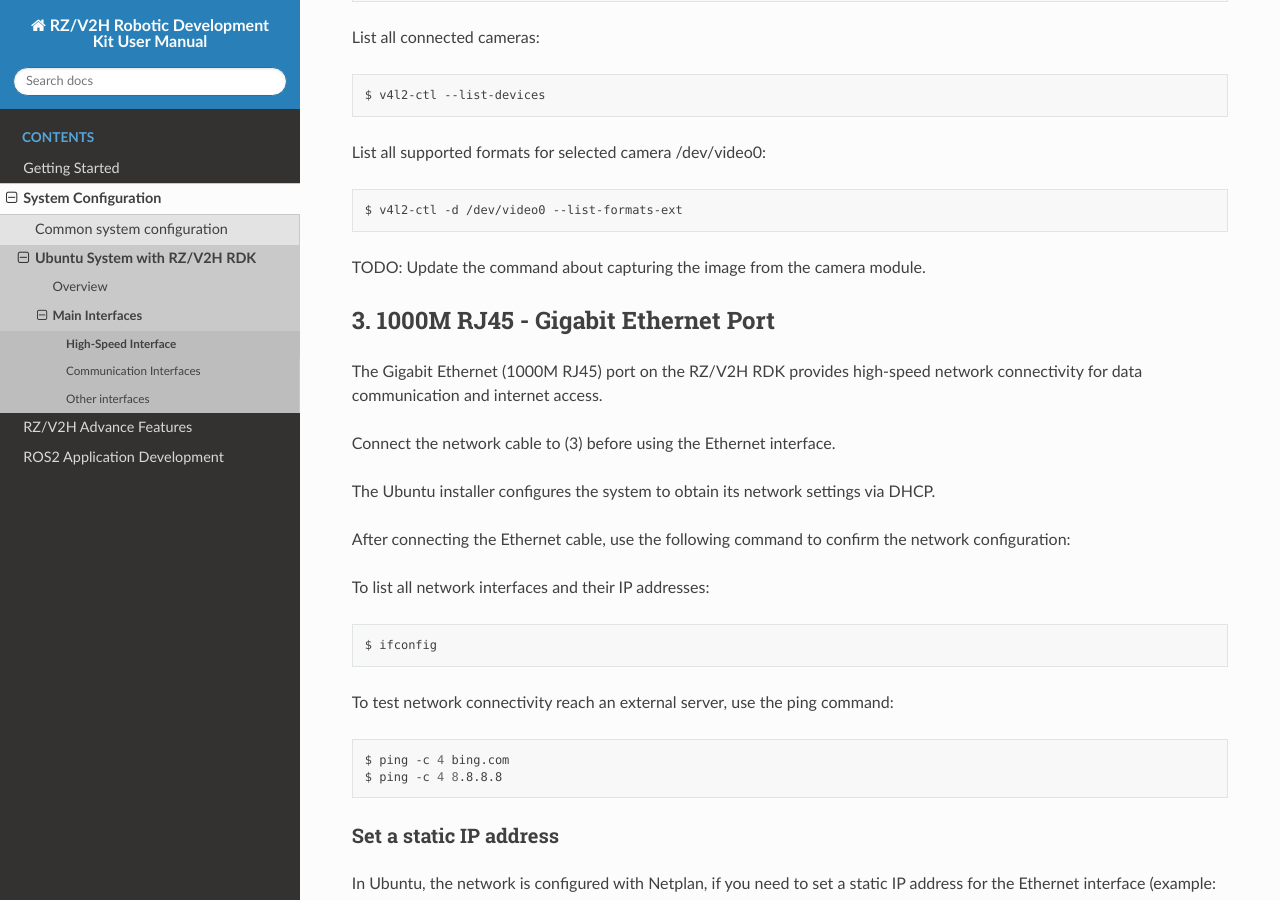
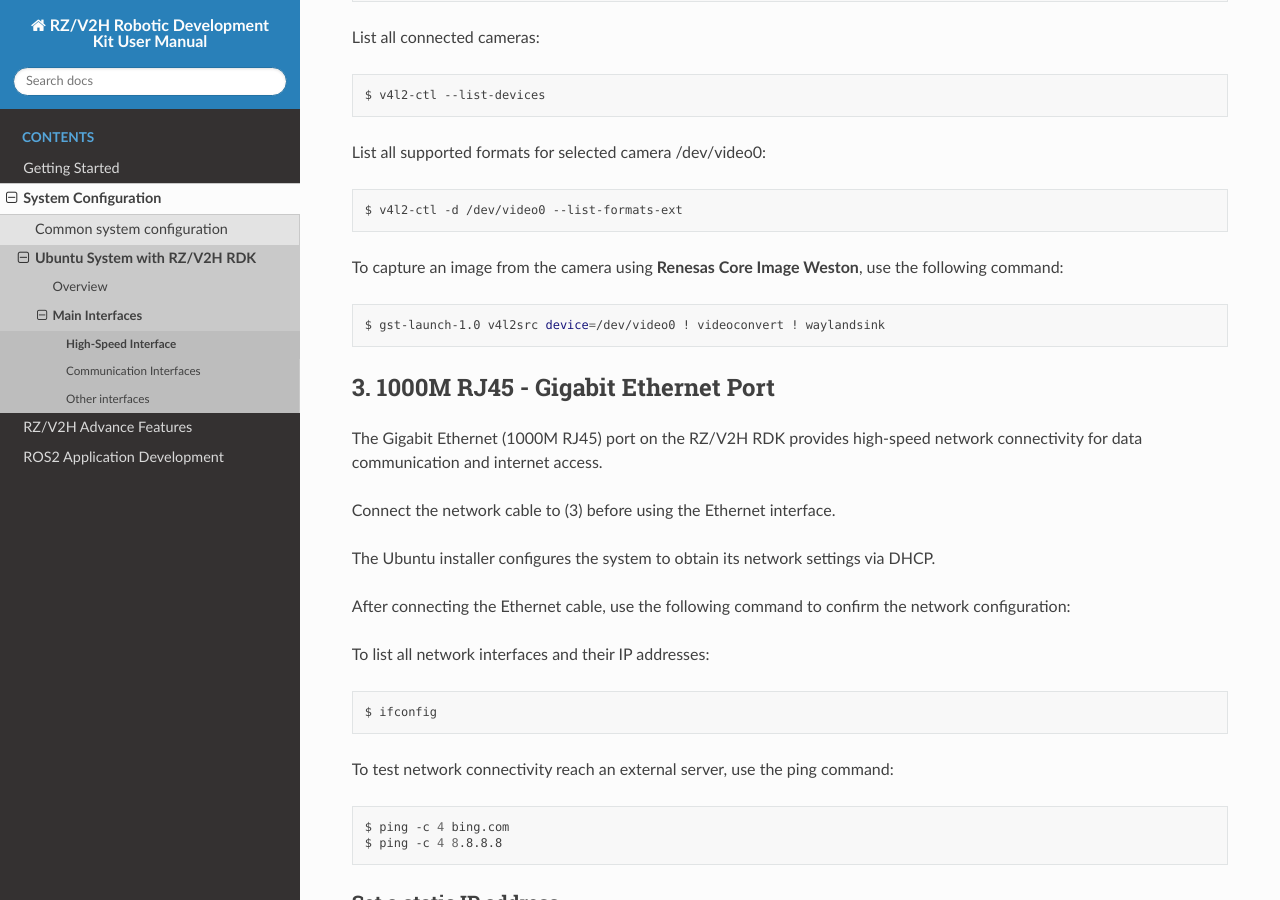
Before and after one commit to renesas-rdk/rzv2h_rdk_documentation, a Sphinx documentation site: the page built from source/1_system_configuration/high_speed_interfaces.rst, in a window 1280 px wide and 900 px high, scrolled down 2762 px. Built offline with Sphinx 7.4.7 and the Read the Docs theme 3.1.0, drawn with Linux system fonts in a browser that asks for light colours.

Commit message:
doc: Add capture command for mipi cam
Signed-off-by: Cong Nguyen <cong.nguyen.zn@renesas.com>

```diff
--- a/source/1_system_configuration/high_speed_interfaces.rst
+++ b/source/1_system_configuration/high_speed_interfaces.rst
@@ -139,7 +139,11 @@ List all supported formats for selected camera /dev/video0:
 
     $ v4l2-ctl -d /dev/video0 --list-formats-ext
 
-TODO: Update the command about capturing the image from the camera module.
+To capture an image from the camera using **Renesas Core Image Weston**, use the following command:
+
+.. code-block:: bash
+
+    $ gst-launch-1.0 v4l2src device=/dev/video0 ! videoconvert ! waylandsink
 
 3. 1000M RJ45 - Gigabit Ethernet Port
 ~~~~~~~~~~~~~~~~~~~~~~~~~~~~~~~~~~~~~~~~~~~~~~~
```
